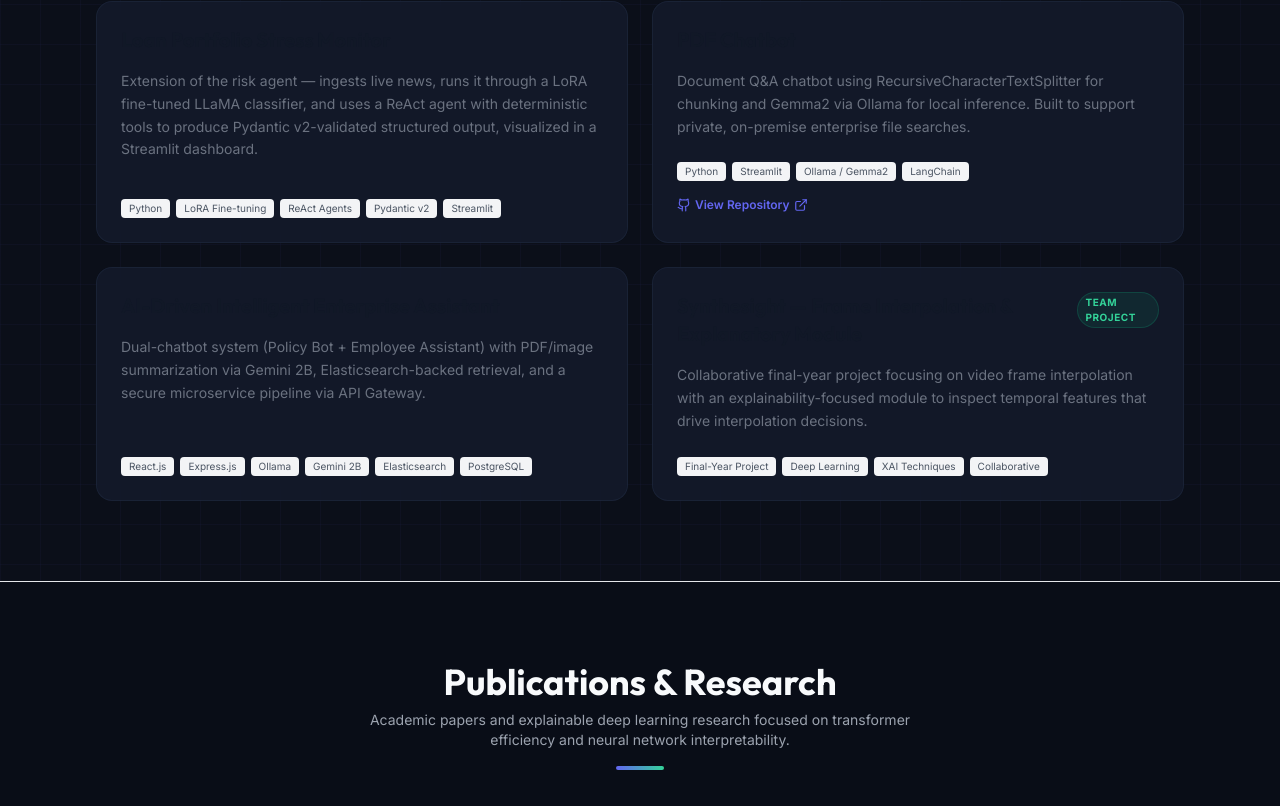
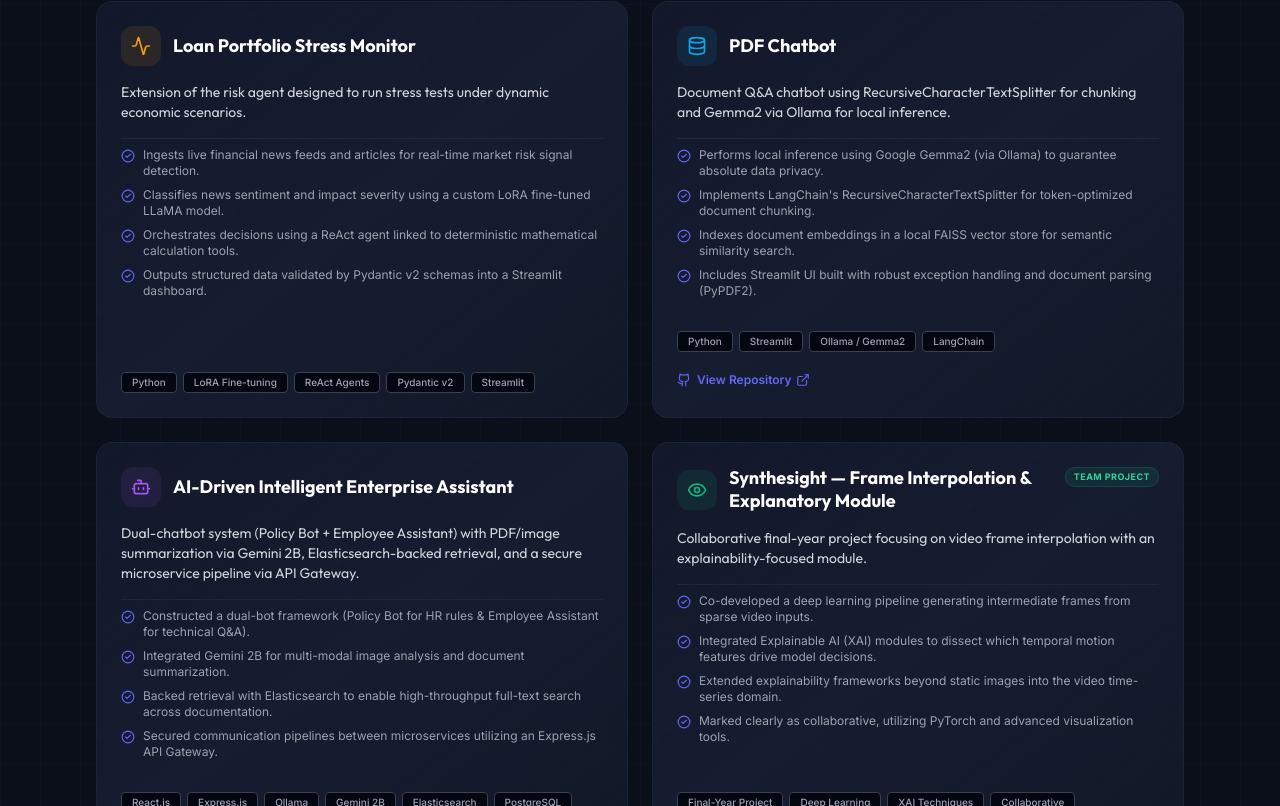
Before and after one commit to Deveshravichandran/PORTFOLIO, a React (Vite) app: page / in a window 1280 px wide. Shown: the part 3594-4400 px from the top of the page. Built offline with nearby package versions, Linux system fonts and the light colour scheme.

Commit message:
design: enhance non-flagship project cards in Projects grid

```diff
--- a/src/components/Projects.jsx
+++ b/src/components/Projects.jsx
@@ -1,6 +1,6 @@
 import React from 'react';
 import { motion } from 'framer-motion';
-import { ExternalLink, ArrowRight, CheckCircle2, ShieldCheck, Database, Search, Calculator, FileJson } from 'lucide-react';
+import { ExternalLink, ArrowRight, CheckCircle2, ShieldCheck, Database, Search, Calculator, FileJson, Activity, Bot, Eye, HelpCircle } from 'lucide-react';
 
 const Github = (props) => (
   <svg viewBox="0 0 24 24" width="16" height="16" stroke="currentColor" strokeWidth="2" fill="none" strokeLinecap="round" strokeLinejoin="round" {...props}>
@@ -8,7 +8,6 @@ const Github = (props) => (
     <path d="M9 18c-4.51 2-5-2-7-2" />
   </svg>
 );
-
 
 const projectsList = [
   {
@@ -23,28 +22,64 @@ const projectsList = [
   {
     id: 'loan-stress-monitor',
     title: 'Loan Portfolio Stress Monitor',
-    description: 'Extension of the risk agent — ingests live news, runs it through a LoRA fine-tuned LLaMA classifier, and uses a ReAct agent with deterministic tools to produce Pydantic v2-validated structured output, visualized in a Streamlit dashboard.',
+    icon: Activity,
+    iconColor: 'text-amber-500',
+    iconBg: 'bg-amber-500/10',
+    description: 'Extension of the risk agent designed to run stress tests under dynamic economic scenarios.',
+    bullets: [
+      'Ingests live financial news feeds and articles for real-time market risk signal detection.',
+      'Classifies news sentiment and impact severity using a custom LoRA fine-tuned LLaMA model.',
+      'Orchestrates decisions using a ReAct agent linked to deterministic mathematical calculation tools.',
+      'Outputs structured data validated by Pydantic v2 schemas into a Streamlit dashboard.'
+    ],
     tags: ['Python', 'LoRA Fine-tuning', 'ReAct Agents', 'Pydantic v2', 'Streamlit'],
     github: null,
   },
   {
     id: 'pdf-chatbot',
     title: 'PDF Chatbot',
-    description: 'Document Q&A chatbot using RecursiveCharacterTextSplitter for chunking and Gemma2 via Ollama for local inference. Built to support private, on-premise enterprise file searches.',
+    icon: Database,
+    iconColor: 'text-sky-500',
+    iconBg: 'bg-sky-500/10',
+    description: 'Document Q&A chatbot using RecursiveCharacterTextSplitter for chunking and Gemma2 via Ollama for local inference.',
+    bullets: [
+      'Performs local inference using Google Gemma2 (via Ollama) to guarantee absolute data privacy.',
+      'Implements LangChain\'s RecursiveCharacterTextSplitter for token-optimized document chunking.',
+      'Indexes document embeddings in a local FAISS vector store for semantic similarity search.',
+      'Includes Streamlit UI built with robust exception handling and document parsing (PyPDF2).'
+    ],
     tags: ['Python', 'Streamlit', 'Ollama / Gemma2', 'LangChain'],
     github: 'https://github.com/Deveshravichandran/PDF-CHATBOT',
   },
   {
     id: 'enterprise-assistant',
     title: 'AI-Driven Intelligent Enterprise Assistant',
+    icon: Bot,
+    iconColor: 'text-purple-500',
+    iconBg: 'bg-purple-500/10',
     description: 'Dual-chatbot system (Policy Bot + Employee Assistant) with PDF/image summarization via Gemini 2B, Elasticsearch-backed retrieval, and a secure microservice pipeline via API Gateway.',
+    bullets: [
+      'Constructed a dual-bot framework (Policy Bot for HR rules & Employee Assistant for technical Q&A).',
+      'Integrated Gemini 2B for multi-modal image analysis and document summarization.',
+      'Backed retrieval with Elasticsearch to enable high-throughput full-text search across documentation.',
+      'Secured communication pipelines between microservices utilizing an Express.js API Gateway.'
+    ],
     tags: ['React.js', 'Express.js', 'Ollama', 'Gemini 2B', 'Elasticsearch', 'PostgreSQL'],
     github: null,
   },
   {
     id: 'synthesight',
     title: 'Synthesight — Frame Interpolation & Explanatory Module',
-    description: 'Collaborative final-year project focusing on video frame interpolation with an explainability-focused module to inspect temporal features that drive interpolation decisions.',
+    icon: Eye,
+    iconColor: 'text-emerald-500',
+    iconBg: 'bg-emerald-500/10',
+    description: 'Collaborative final-year project focusing on video frame interpolation with an explainability-focused module.',
+    bullets: [
+      'Co-developed a deep learning pipeline generating intermediate frames from sparse video inputs.',
+      'Integrated Explainable AI (XAI) modules to dissect which temporal motion features drive model decisions.',
+      'Extended explainability frameworks beyond static images into the video time-series domain.',
+      'Marked clearly as collaborative, utilizing PyTorch and advanced visualization tools.'
+    ],
     tags: ['Final-Year Project', 'Deep Learning', 'XAI Techniques', 'Collaborative'],
     isTeam: true,
     github: null,
@@ -191,7 +226,9 @@ export default function Projects() {
 
         {/* Other Projects Grid */}
         <div className="grid md:grid-cols-2 gap-6">
-          {projectsList.filter(p => !p.isFlagship).map((project, idx) => (
+          {projectsList.filter(p => !p.isFlagship).map((project, idx) => {
+            const IconComponent = project.icon || HelpCircle;
+            return (
               <motion.div
                 key={project.id}
                 initial={{ opacity: 0, y: 20 }}
@@ -199,52 +236,74 @@ export default function Projects() {
                 transition={{ duration: 0.5, delay: idx * 0.1 }}
                 viewport={{ once: true }}
                 whileHover={{ y: -5 }}
-              className="rounded-2xl p-6 border border-gray-200 dark:border-gray-800/60 bg-white/50 dark:bg-darkBg-card/40 glassmorphism hover:border-indigo-500/40 hover:shadow-lg transition-all duration-300 flex flex-col justify-between"
+                className="rounded-2xl p-6 border border-indigo-500/15 dark:border-indigo-500/15 bg-gradient-to-br from-indigo-950/5 via-darkBg-card to-emerald-950/5 glassmorphism hover:border-indigo-500/35 hover:shadow-[0_0_30px_rgba(99,102,241,0.08)] transition-all duration-300 flex flex-col justify-between"
               >
                 <div className="space-y-4">
+                  {/* Card Header with Icon */}
                   <div className="flex items-start justify-between">
-                  <h4 className="text-xl font-bold font-outfit text-gray-900 dark:text-white group-hover:text-indigo-500">
+                    <div className="flex items-center space-x-3">
+                      <div className={`p-2.5 rounded-xl ${project.iconBg} ${project.iconColor} flex-shrink-0`}>
+                        <IconComponent className="h-5 w-5" />
+                      </div>
+                      <h4 className="text-lg font-bold font-outfit text-white leading-tight">
                         {project.title}
                       </h4>
+                    </div>
                     {project.isTeam && (
-                    <span className="text-[10px] font-bold uppercase tracking-wider text-emerald-400 bg-emerald-500/10 border border-emerald-500/20 px-2 py-0.5 rounded-full">
+                      <span className="text-[9px] font-bold uppercase tracking-wider text-emerald-400 bg-emerald-500/10 border border-emerald-500/20 px-2 py-0.5 rounded-full flex-shrink-0">
                         Team Project
                       </span>
                     )}
                   </div>
 
-                <p className="text-sm text-gray-500 dark:text-gray-400 leading-relaxed">
+                  {/* Intro Description */}
+                  <p className="text-xs sm:text-sm text-gray-300 leading-relaxed font-outfit">
                     {project.description}
                   </p>
+
+                  {/* Implementation Bullets */}
+                  {project.bullets && (
+                    <ul className="space-y-2 pt-2 border-t border-gray-800">
+                      {project.bullets.map((bullet, bIdx) => (
+                        <li key={bIdx} className="flex items-start text-xs text-gray-400">
+                          <CheckCircle2 className="h-3.5 w-3.5 text-indigo-500 mr-2 mt-0.5 flex-shrink-0" />
+                          <span>{bullet}</span>
+                        </li>
+                      ))}
+                    </ul>
+                  )}
                 </div>
 
                 <div className="space-y-4 mt-6">
-                <div className="flex flex-wrap gap-1.5">
+                  {/* Tags */}
+                  <div className="flex flex-wrap gap-1.5 pt-2">
                     {project.tags.map(tag => (
                       <span
                         key={tag}
-                      className="px-2 py-0.5 text-[10px] rounded bg-gray-100 dark:bg-gray-800 text-gray-600 dark:text-gray-400"
+                        className="px-2.5 py-0.5 text-[10px] rounded font-medium border border-gray-700 bg-gray-950 text-gray-400"
                       >
                         {tag}
                       </span>
                     ))}
                   </div>
 
+                  {/* Links */}
                   {project.github && (
                     <a
                       href={project.github}
                       target="_blank"
                       rel="noopener noreferrer"
-                    className="inline-flex items-center text-xs font-semibold text-indigo-500 hover:text-indigo-400 transition-colors"
+                      className="inline-flex items-center text-xs font-semibold text-indigo-500 hover:text-indigo-400 transition-colors pt-1"
                     >
-                    <Github className="h-3.5 w-3.5 mr-1" />
+                      <Github className="h-3.5 w-3.5 mr-1.5" />
                       <span>View Repository</span>
                       <ExternalLink className="h-3.5 w-3.5 ml-1" />
                     </a>
                   )}
                 </div>
               </motion.div>
-          ))}
+            );
+          })}
         </div>
 
       </div>
```
Lines whose indentation alone changed are shown as unchanged.
